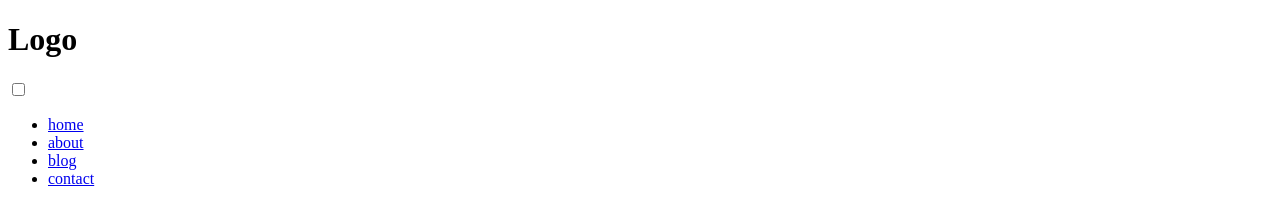
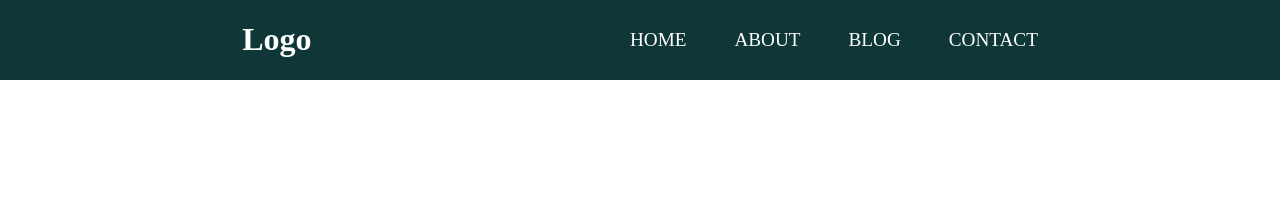
Before and after one commit to tinsaeabreham45/repo-nav, a plain HTML site: page index.html in a window 1280 px wide. Drawn offline with Linux system fonts and the light colour scheme.

Commit message:
add the index.css file to html

```diff
--- a/index.html
+++ b/index.html
@@ -5,7 +5,7 @@
     <meta http-equiv="X-UA-Compatible" content="IE=edge">
     <meta name="viewport" content="width=device-width, initial-scale=1.0">
     <title>Document</title>
-    <link rel="stylesheet" href="nav.css">
+    <link rel="stylesheet" href="index.css">
 </head>
 <body>
     <header>
```
